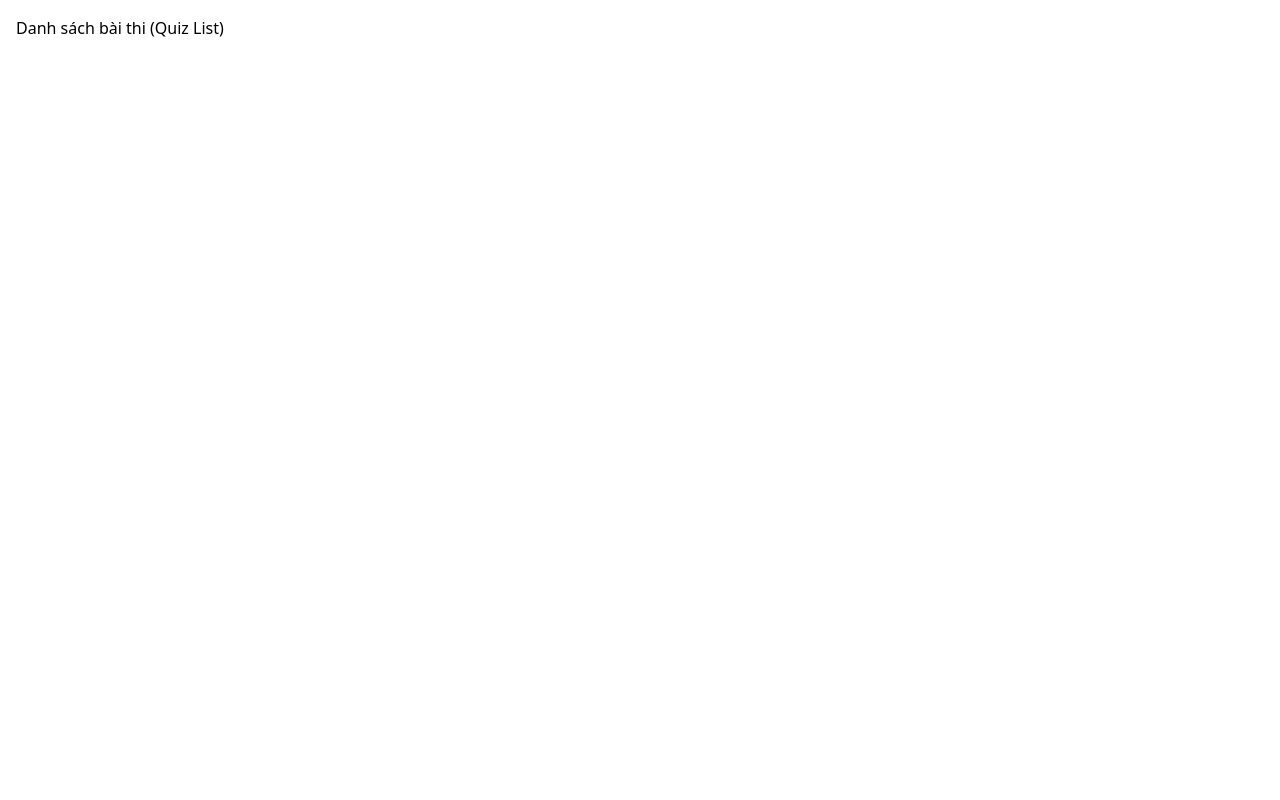
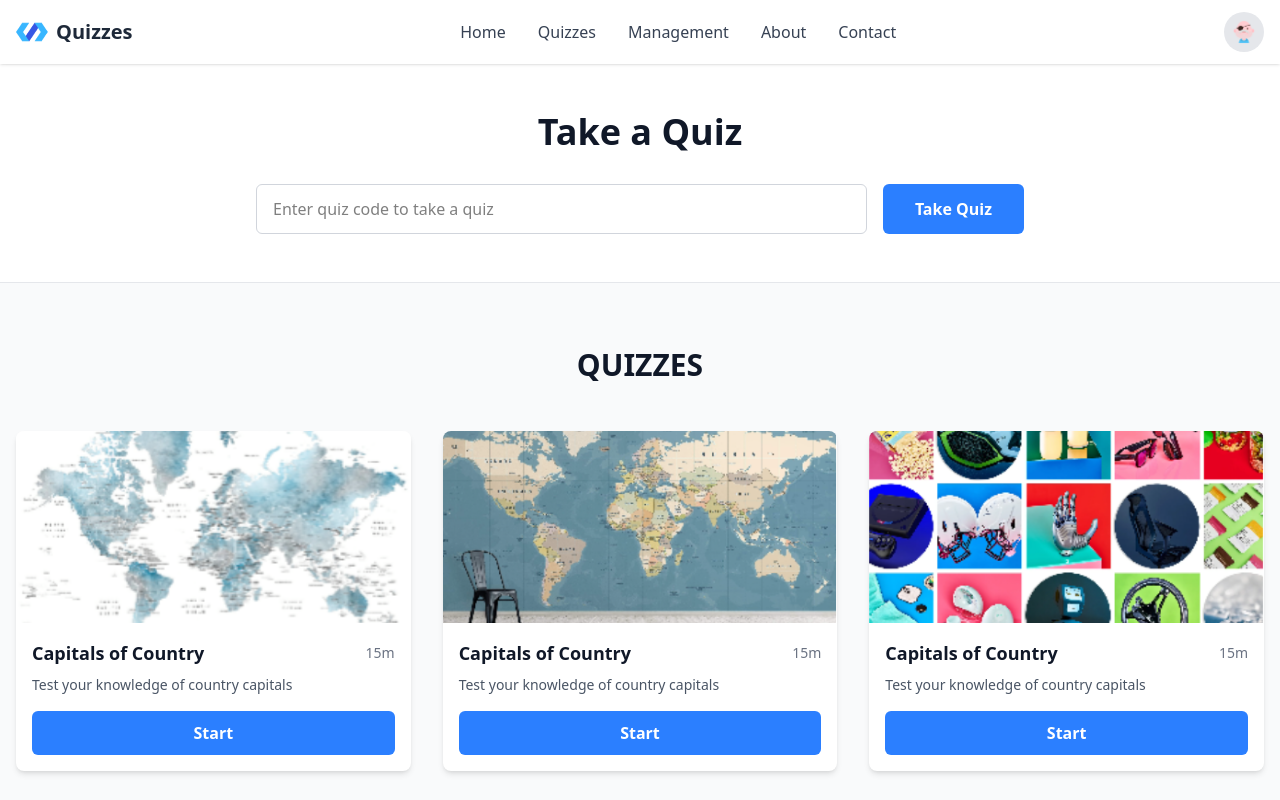
Before and after one commit to DUCHAi123321/quiz-app-react, a React (Vite) app in the folder frontend/: page /quizzes in a window 1280 px wide. Shown: the top 800 px of the page. Built offline with nearby package versions, Linux system fonts and the light colour scheme.

Commit message:
feat: add QuizzesPage component and update routing in App

```diff
--- a/frontend/src/App.tsx
+++ b/frontend/src/App.tsx
@@ -6,6 +6,7 @@ import RegisterPage from './pages/auth/RegisterPage'
 import AboutPage from '@/pages/AboutPage'
 import ContactPage from '@/pages/ContactPage'
 import HomePage from '@/pages/HomePage'
+import QuizzesPage from '@/pages/QuizzesPage'
 
 function App() {
   return (
@@ -13,7 +14,7 @@ function App() {
       {/* Nơi định nghĩa các luồng đi của trang web */}
       <Routes>
         <Route path="/" element={<HomePage />} />
-        <Route path="/quizzes" element={<div className="p-4">Danh sách bài thi (Quiz List)</div>} />
+        <Route path="/quizzes" element={<QuizzesPage />} />
         <Route path="/about" element={<AboutPage />} />
         <Route path="/contact" element={<ContactPage />} />
         <Route path="/auth/login" element={<LoginPage />} />
--- /dev/null
+++ b/frontend/src/pages/QuizzesPage.tsx
@@ -0,0 +1,107 @@
+import { useState } from 'react';
+import { useNavigate } from 'react-router-dom';
+import MainLayout from '@/layouts/MainLayout';
+import QuizCard from '@/components/QuizCard';
+import Button from '@/components/Button';
+import map1 from '@/assets/images/map..png';
+import map2 from '@/assets/images/map2..png';
+import map3 from '@/assets/images/map3..png';
+
+const QuizzesPage = () => {
+  const navigate = useNavigate();
+  const [quizCode, setQuizCode] = useState('');
+
+  // Sample quiz data
+  const quizzes = [
+    {
+      id: '1',
+      title: 'Capitals of Country',
+      description: 'Test your knowledge of country capitals',
+      duration: '15m',
+      thumbnail: map1,
+    },
+    {
+      id: '2',
+      title: 'Capitals of Country',
+      description: 'Test your knowledge of country capitals',
+      duration: '15m',
+      thumbnail: map2,
+    },
+    {
+      id: '3',
+      title: 'Capitals of Country',
+      description: 'Test your knowledge of country capitals',
+      duration: '15m',
+      thumbnail: map3,
+    },
+  ];
+
+  const handleStartQuiz = (quizId: string) => {
+    console.log('Starting quiz:', quizId);
+    navigate(`/quizzes/${quizId}`);
+  };
+
+  const handleTakeQuizByCode = (e: React.FormEvent) => {
+    e.preventDefault();
+    if (quizCode.trim()) {
+      console.log('Taking quiz with code:', quizCode);
+      navigate(`/quizzes/${quizCode}`);
+    }
+  };
+
+  return (
+    <MainLayout>
+      <div className="min-h-screen bg-gray-50">
+        {/* Take a Quiz Section */}
+        <section className="bg-white py-12 px-4 border-b border-gray-200">
+          <div className="container mx-auto max-w-7xl">
+            <h1 className="text-4xl font-bold text-gray-900 text-center mb-8">
+              Take a Quiz
+            </h1>
+
+            <form onSubmit={handleTakeQuizByCode} className="max-w-3xl mx-auto">
+              <div className="flex gap-4">
+                <input
+                  type="text"
+                  value={quizCode}
+                  onChange={(e) => setQuizCode(e.target.value)}
+                  placeholder="Enter quiz code to take a quiz"
+                  className="flex-1 px-4 py-3 border border-gray-300 rounded-md focus:outline-none focus:ring-2 focus:ring-blue-500 focus:border-transparent"
+                />
+                <button
+                  type="submit"
+                  className="bg-blue-500 hover:bg-blue-600 text-white font-semibold py-3 px-8 rounded-md transition-colors duration-300 whitespace-nowrap"
+                >
+                  Take Quiz
+                </button>
+              </div>
+            </form>
+          </div>
+        </section>
+
+        {/* Quizzes List Section */}
+        <section className="py-16 px-4">
+          <div className="container mx-auto max-w-7xl">
+            {/* Section Title */}
+            <div className="text-center mb-12">
+              <h2 className="text-3xl font-bold text-gray-900">QUIZZES</h2>
+            </div>
+
+            {/* Quiz Cards Grid */}
+            <div className="grid grid-cols-1 md:grid-cols-2 lg:grid-cols-3 gap-8">
+              {quizzes.map((quiz) => (
+                <QuizCard
+                  key={quiz.id}
+                  {...quiz}
+                  onStart={() => handleStartQuiz(quiz.id)}
+                />
+              ))}
+            </div>
+          </div>
+        </section>
+      </div>
+    </MainLayout>
+  );
+};
+
+export default QuizzesPage;
```
